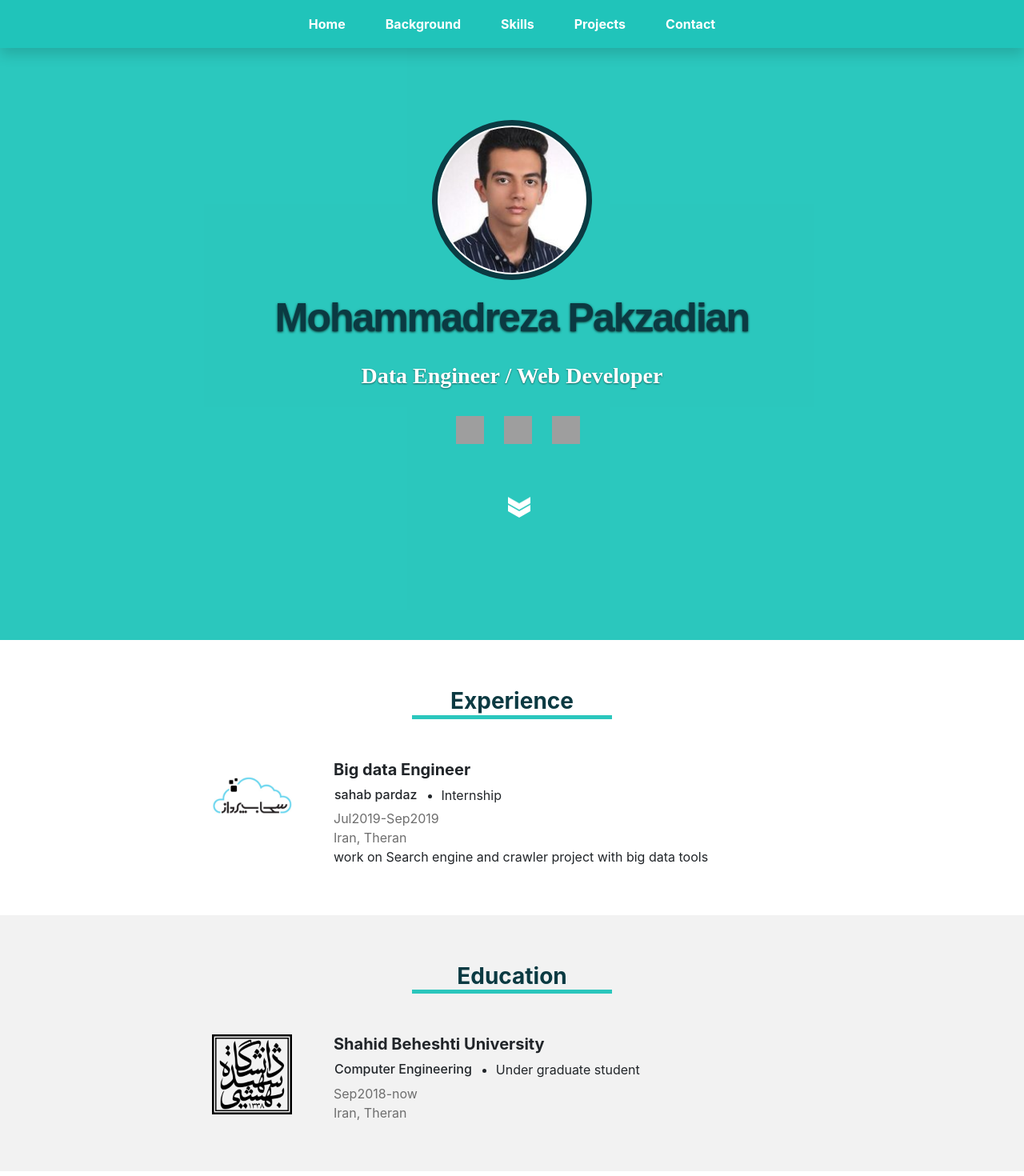
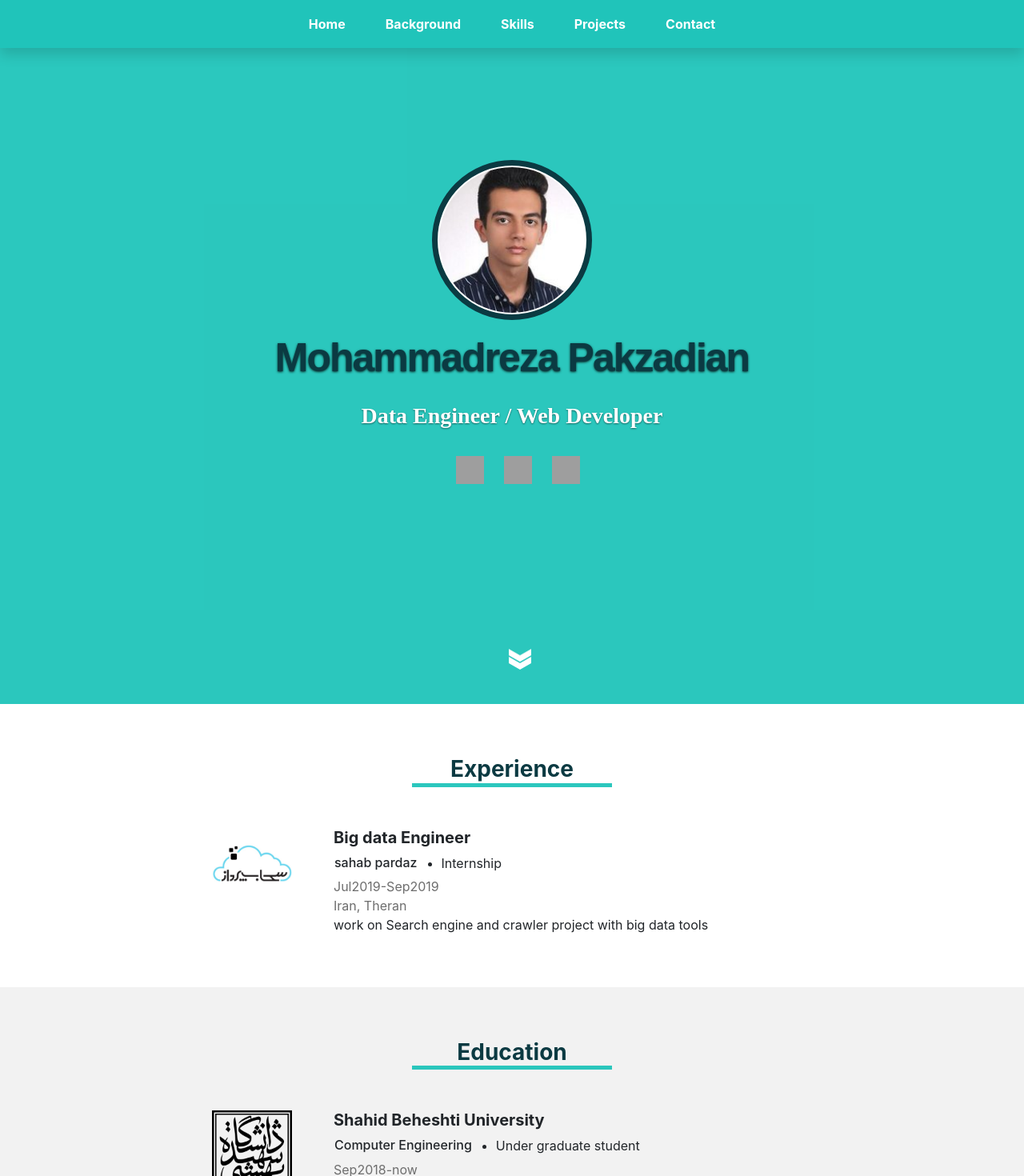
Before and after one commit to mrp-78/my-cv, a React (Create React App) app: page / in a window 1280 px wide. Shown: the top 1470 px of the page at 80% size. Built offline with nearby package versions, Linux system fonts and the light colour scheme; grey boxes are pictures that could not be loaded.

Commit message:
fix some bugs in home and header

```diff
--- a/src/components/Background.css
+++ b/src/components/Background.css
@@ -57,15 +57,15 @@ div .e-left {
 
 .education {
   background-color: #f2f2f2;
-  padding: 60px 60px;
+  padding: 65px 60px;
 }
 
 .experience {
-  padding: 60px 60px;
+  padding: 65px 60px;
 }
 
 .certifications {
-  padding: 60px 35px;
+  padding: 65px 35px;
 }
 
 .card {
--- a/src/components/Header.css
+++ b/src/components/Header.css
@@ -16,6 +16,11 @@ topnav:before {
 
 .shadow {
   box-shadow: black;
+}
+
+.top {
+  position: relative;
+  top: 0 !important;
 }
 
 .item {
--- a/src/components/Header.js
+++ b/src/components/Header.js
@@ -27,8 +27,8 @@ class Header extends Component {
               style={{ width: "25px", height: "25px" }}
             ></img>
           </Accordion.Toggle>
-          <Accordion.Collapse eventKey="0">
-            <ListGroup className="shadow">
+          <Accordion.Collapse eventKey="0" className="top">
+            <ListGroup className="shadow top">
               {this.state.Items.map((item) => (
                 <ListGroupItem
                   style={{
--- a/src/components/Home.css
+++ b/src/components/Home.css
@@ -1,7 +1,7 @@
 #Home {
   position: relative;
   /* top: 60px; */
-  height: 800px;
+  height: 880px;
   min-height: 500px;
   width: 100%;
   text-align: center;
@@ -42,7 +42,7 @@ section .banner-text h3 {
 }
 
 section .banner-text .profile {
-  margin-top: 150px;
+  margin-top: 200px;
   width: 200px;
   height: 200px;
   border-radius: 100%;
@@ -85,13 +85,25 @@ section .social li a img:hover {
   background: #333;
 } */
 
+.ch-container {
+  position: absolute;
+  left: 50%;
+  margin-left: -8px;
+  bottom: 25px;
+  width: 35px;
+  height: 60px;
+}
+
 .chevron {
   position: absolute;
   width: 28px;
   height: 8px;
   opacity: 0;
-  left: 50%;
-  margin-left: -5px;
+  margin-left: -14px;
+  margin-top: -10px;
+  /* left: 50%;
+  margin-left: -5px; */
+  /* bottom: 100px; */
   transform: scale3d(0.5, 0.5, 0.5);
   animation: move 3s ease-out infinite;
 }
@@ -150,6 +162,9 @@ section .social li a img:hover {
 }
 
 @media screen and (max-width: 700px) {
+  #home {
+    height: 600px;
+  }
   section .banner-text h1 {
     font: 35px/1.1em "opensans-bold", sans-serif;
   }
--- a/src/components/Home.js
+++ b/src/components/Home.js
@@ -37,10 +37,10 @@ class Home extends Component {
               ))}
             </ul>
           </div>
-          <a>
-            <a class="chevron" href="#Background"></a>
-            <a class="chevron" href="#Background"></a>
-            <a class="chevron" href="#Background"></a>
+          <a className="ch-container" href="#Background">
+            <a class="chevron"></a>
+            <a class="chevron"></a>
+            <a class="chevron"></a>
           </a>
         </div>
       </section>
```
